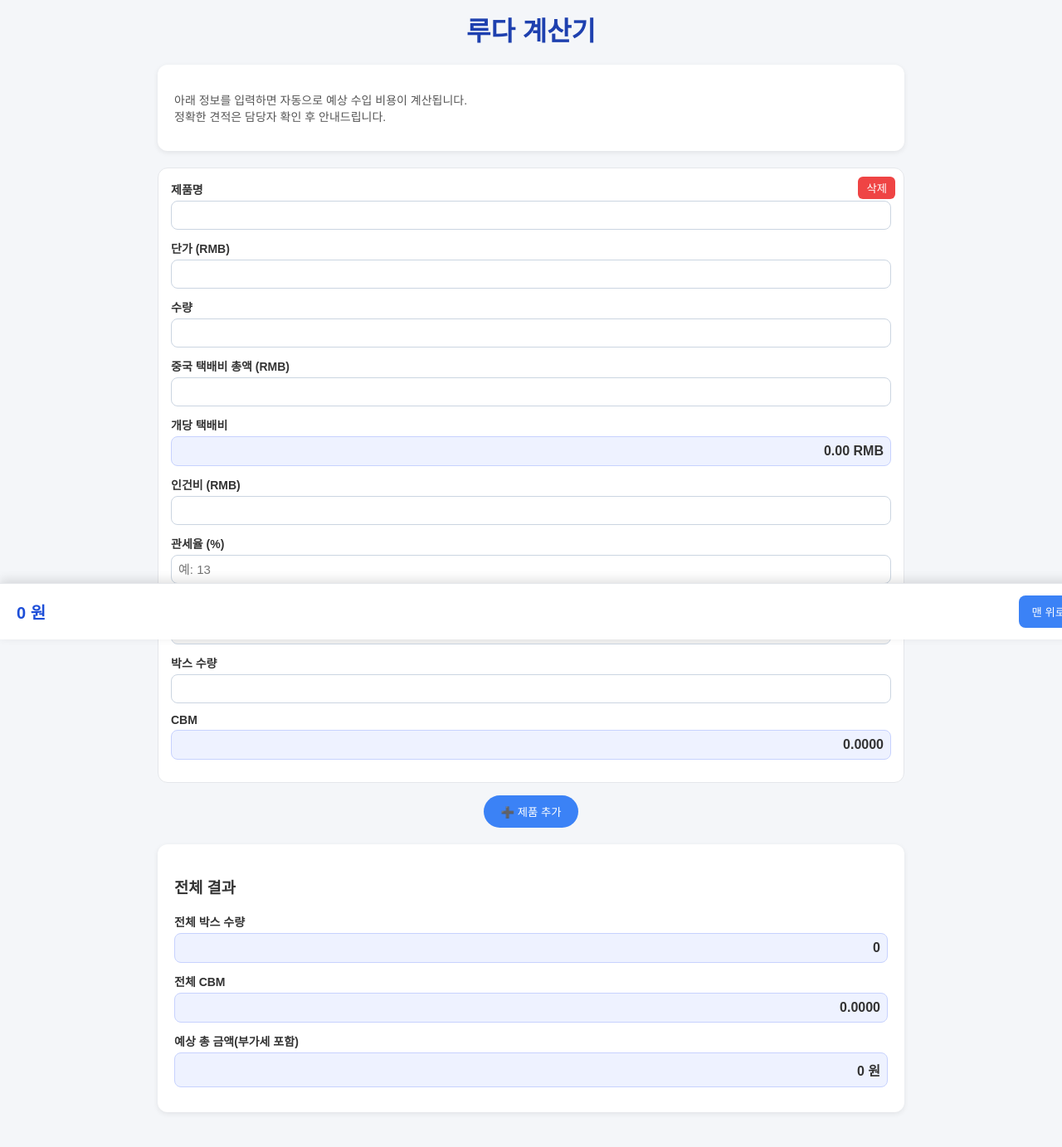
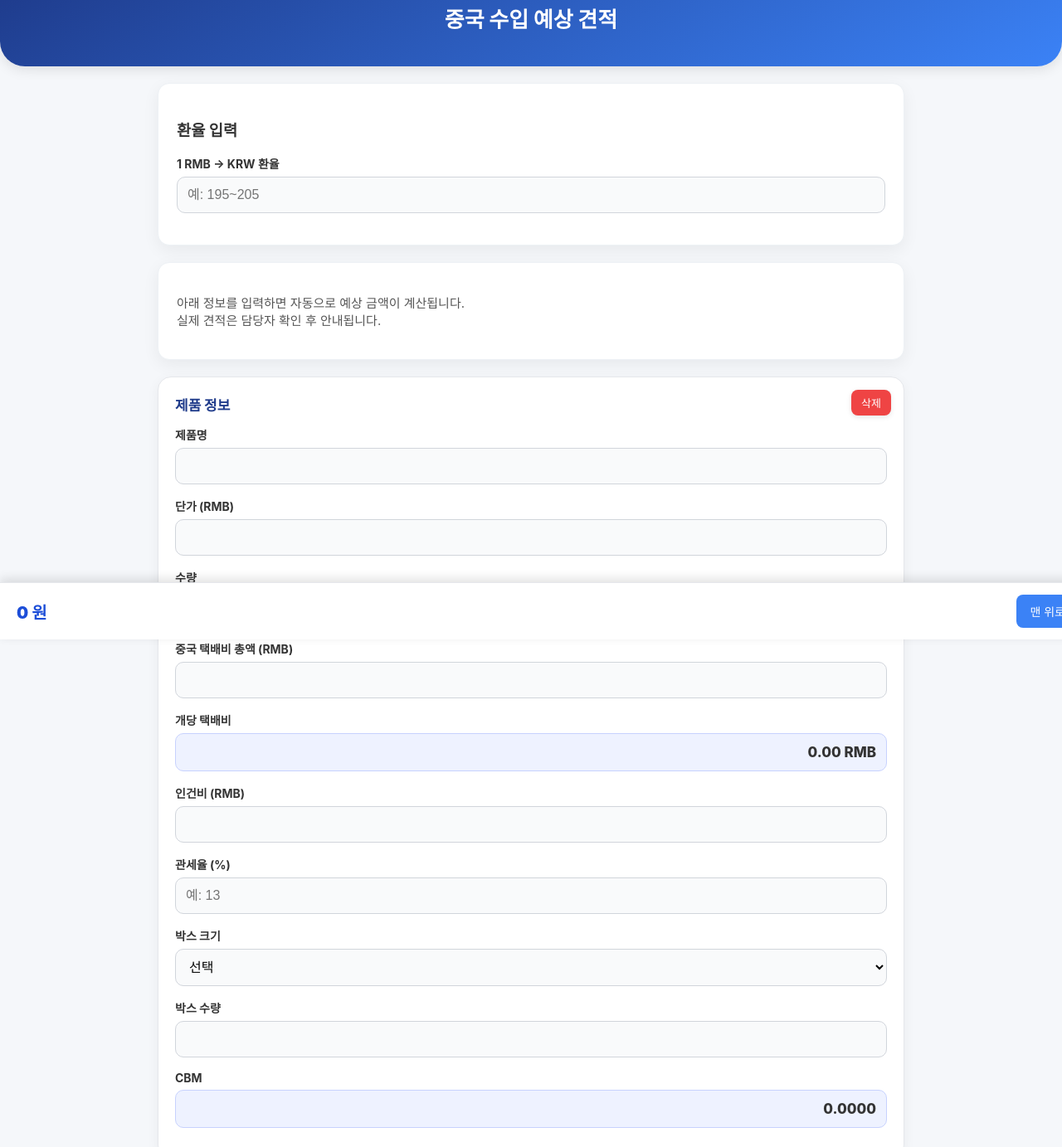
Before and after one commit to oruda728/ruda-calc, a plain HTML site: page index.html in a window 1280 px wide. Shown: the part 29-1412 px from the top of the page at 83% size. Drawn offline with Linux system fonts and the light colour scheme.

Commit message:
Add files via upload

```diff
--- a/index.html
+++ b/index.html
@@ -2,129 +2,12 @@
 <html lang="ko">
 <head>
 <meta charset="UTF-8" />
-<meta name="viewport" content="width=device-width, initial-scale=1.0">
-<title>루다 계산기</title>
+<title>중국 수입 예상 견적 (고객용)</title>
+<meta name="viewport" content="width=device-width, initial-scale=1.0"/>
 
+<!-- PWA 연결 -->
 <link rel="manifest" href="manifest.json">
 <meta name="theme-color" content="#1e3a8a">
-
-<style>
-body {
-  font-family: Arial, sans-serif;
-  background:#f4f6f9;
-  max-width:900px;
-  margin:0 auto;
-  padding:20px;
-  color:#333;
-  padding-bottom:120px;
-}
-
-h1 {
-  text-align:center;
-  margin-bottom:20px;
-  color:#1e40af;
-}
-
-.card {
-  background:#fff;
-  padding:18px 20px;
-  border-radius:12px;
-  box-shadow:0 2px 6px rgba(0,0,0,0.08);
-  margin-bottom:20px;
-}
-
-.form-item {
-  display:flex;
-  flex-direction:column;
-  margin-bottom:12px;
-}
-
-label {
-  font-size:14px;
-  font-weight:600;
-  margin-bottom:4px;
-}
-
-input, select {
-  padding:8px;
-  border-radius:8px;
-  border:1px solid #cbd5e1;
-  font-size:15px;
-}
-
-.highlight {
-  background:#eef2ff;
-  padding:8px;
-  border-radius:8px;
-  text-align:right;
-  font-weight:bold;
-  border:1px solid #c7d2fe;
-}
-
-.btn {
-  padding:10px 20px;
-  background:#3b82f6;
-  color:#fff;
-  border:none;
-  border-radius:25px;
-  cursor:pointer;
-  display:block;
-  margin:0 auto;
-}
-
-.product-card {
-  border:1px solid #e5e7eb;
-  border-radius:12px;
-  padding:15px;
-  margin-bottom:15px;
-  background:#fff;
-  position:relative;
-}
-
-/* 삭제 버튼 */
-.remove-btn {
-  position:absolute;
-  top:10px;
-  right:10px;
-  background:#ef4444;
-  color:white;
-  border:none;
-  padding:4px 10px;
-  border-radius:6px;
-  cursor:pointer;
-}
-
-/* 플로팅 합계 바 */
-.floating-bar {
-  position: fixed;
-  bottom: 0;
-  left: 0;
-  width: 100%;
-  background: white;
-  padding: 14px 20px;
-  box-shadow: 0 -4px 12px rgba(0,0,0,0.12);
-  border-top: 1px solid #e5e7eb;
-  display: flex;
-  justify-content: space-between;
-  align-items: center;
-  z-index: 9999;
-}
-
-.floating-price {
-  font-size: 20px;
-  font-weight: 800;
-  color:#1d4ed8;
-}
-
-.floating-btn {
-  padding: 10px 16px;
-  background: #3b82f6;
-  color: white;
-  border-radius: 8px;
-  border:none;
-}
-
-</style>
 
 <script>
 if ("serviceWorker" in navigator) {
@@ -134,26 +17,214 @@ if ("serviceWorker" in navigator) {
 }
 </script>
 
+<style>
+/* ---------- 글로벌 ---------- */
+body {
+  font-family: 'Inter','Pretendard',Arial,sans-serif;
+  background:#f5f7fa;
+  margin:0;
+  padding-bottom:90px;
+  color:#333;
+}
+
+/* ---------- 헤더 ---------- */
+.header {
+  background: linear-gradient(150deg,#1e3a8a,#3b82f6);
+  color:white;
+  padding:32px 20px 40px;
+  text-align:center;
+  border-bottom-left-radius:30px;
+  border-bottom-right-radius:30px;
+  box-shadow:0 4px 15px rgba(0,0,0,0.1);
+}
+.header h1 { margin:0; font-size:26px; font-weight:800; }
+
+/* ---------- 컨테이너 ---------- */
+.wrapper {
+  max-width:900px;
+  margin:0 auto;
+  padding:20px;
+}
+
+/* ---------- 카드 ---------- */
+.card {
+  background:#fff;
+  padding:22px;
+  border-radius:14px;
+  box-shadow:0 6px 20px rgba(0,0,0,0.06);
+  margin-bottom:20px;
+  border:1px solid #edf1f5;
+}
+
+/* ---------- 폼 입력 ---------- */
+.form-item {
+  display:flex;
+  flex-direction:column;
+  margin-bottom:16px;
+}
+label {
+  font-size:14px;
+  font-weight:700;
+  margin-bottom:6px;
+}
+input, select {
+  padding:12px;
+  border-radius:10px;
+  border:1px solid #d1d5db;
+  background:#f9fafb;
+  font-size:16px;
+}
+input:focus, select:focus {
+  border-color:#3b82f6;
+  background:#fff;
+  outline:none;
+  box-shadow:0 0 0 3px rgba(59,130,246,0.2);
+}
+
+/* ---------- 하이라이트 ---------- */
+.highlight {
+  padding:12px;
+  background:#eef2ff;
+  border-radius:10px;
+  text-align:right;
+  font-weight:800;
+  border:1px solid #c7d2fe;
+  font-size:17px;
+}
+
+/* ---------- 제품 카드 ---------- */
+.product-card {
+  position:relative;
+  background:#fff;
+  padding:20px;
+  border-radius:16px;
+  border:1px solid #e5e7eb;
+  box-shadow:0 4px 15px rgba(0,0,0,0.05);
+  margin-bottom:20px;
+}
+.product-card h3 {
+  margin:0 0 14px;
+  font-size:17px;
+  font-weight:800;
+  color:#1e3a8a;
+}
+
+.remove-btn {
+  position:absolute;
+  top:15px;
+  right:15px;
+  background:#ef4444;
+  color:white;
+  border:none;
+  padding:6px 12px;
+  border-radius:8px;
+  cursor:pointer;
+  font-size:13px;
+  box-shadow:0 2px 6px rgba(0,0,0,0.1);
+}
+
+.btn {
+  padding:14px 28px;
+  background:linear-gradient(135deg,#2563eb,#3b82f6);
+  color:white;
+  border:none;
+  border-radius:30px;
+  cursor:pointer;
+  font-size:16px;
+  font-weight:700;
+  box-shadow:0 5px 14px rgba(59,130,246,0.3);
+}
+
+.result-big {
+  font-size:26px;
+  font-weight:900;
+  color:#1d4ed8;
+  text-align:right;
+  padding:16px;
+  border-radius:12px;
+  background:#eef2ff;
+  border:1px solid #c7d2fe;
+}
+
+.floating-bar {
+  position:fixed;
+  bottom:0;
+  left:0;
+  width:100%;
+  background:#ffffff;
+  padding:14px 20px;
+  box-shadow:0 -4px 12px rgba(0,0,0,0.12);
+  border-top:1px solid #e5e7eb;
+  display:flex;
+  justify-content:space-between;
+  align-items:center;
+  z-index:9999;
+}
+.floating-price {
+  font-size:20px;
+  font-weight:900;
+  color:#1d4ed8;
+}
+.floating-btn {
+  padding:10px 16px;
+  font-size:14px;
+  border:none;
+  border-radius:8px;
+  background:#3b82f6;
+  color:white;
+}
+
+/* ---------- 카카오톡 버튼 ---------- */
+.kakao-btn {
+  width:100%;
+  padding:18px;
+  border:none;
+  border-radius:12px;
+  background:#FEE500;
+  color:#000;
+  font-size:18px;
+  font-weight:800;
+  box-shadow:0 4px 10px rgba(0,0,0,0.12);
+  margin:30px 0 60px;
+  cursor:pointer;
+}
+</style>
 </head>
 <body>
 
-<h1>루다 계산기</h1>
+<!-- HEADER -->
+<div class="header">
+  <h1>중국 수입 예상 견적</h1>
+</div>
+
+<div class="wrapper">
+
+<!-- 환율 입력 -->
+<div class="card">
+  <h3>환율 입력</h3>
+  <div class="form-item">
+    <label>1 RMB → KRW 환율</label>
+    <input type="number" id="exchangeRate" placeholder="예: 195~205">
+  </div>
+</div>
 
 <div class="card">
-  <p style="font-size:14px; color:#555;">
-    아래 정보를 입력하면 자동으로 예상 수입 비용이 계산됩니다.<br>
-    정확한 견적은 담당자 확인 후 안내드립니다.
+  <p style="color:#555; font-size:15px;">
+    아래 정보를 입력하면 자동으로 예상 금액이 계산됩니다.<br>
+    실제 견적은 담당자 확인 후 안내됩니다.
   </p>
 </div>
 
+<!-- 제품 목록 -->
 <div id="productContainer"></div>
 
-<div style="text-align:center; margin-bottom:20px;">
+<div style="text-align:center;margin-bottom:20px;">
   <button id="addProductBtn" class="btn">➕ 제품 추가</button>
 </div>
 
+<!-- 전체 결과 -->
 <div class="card">
-  <h3>전체 결과</h3>
+  <h3 style="color:#1e3a8a;">전체 결과</h3>
 
   <div class="form-item">
     <label>전체 박스 수량</label>
@@ -167,20 +238,30 @@ if ("serviceWorker" in navigator) {
 
   <div class="form-item">
     <label>예상 총 금액(부가세 포함)</label>
-    <div id="finalTotal" class="highlight">0 원</div>
+    <div id="finalTotal" class="result-big">0 원</div>
   </div>
 </div>
 
-<!-- 플로팅 바 -->
+<!-- 📩 카카오톡 견적 보내기 버튼 (페이지 가장 하단 추가) -->
+<button class="kakao-btn" onclick="sendKakao()">📩 카카오톡으로 견적 보내기</button>
+
+</div> <!-- wrapper 종료 -->
+
+
+<!-- 플로팅 합계 바 -->
 <div class="floating-bar">
   <div class="floating-price" id="floatPrice">0 원</div>
   <button class="floating-btn" onclick="scrollToTop()">맨 위로</button>
 </div>
 
+
+
+<!-- 제품 템플릿 -->
 <template id="productTemplate">
   <div class="product-card">
+    <button class="remove-btn">삭제</button>
 
-    <button class="remove-btn">삭제</button>
+    <h3>제품 정보</h3>
 
     <div class="form-item">
       <label>제품명</label>
@@ -240,10 +321,12 @@ if ("serviceWorker" in navigator) {
   </div>
 </template>
 
+
+
+
 <script>
-// 관리자 고정값
-const rate = 200;
-const co2 = rate * 220;
+/* 관리자 고정값 */
+const co2 = 200 * 220;
 const customsFee = 33000;
 const blFee = 22000;
 const logistics = 110000;
@@ -251,12 +334,23 @@ const logistics = 110000;
 const container = document.getElementById("productContainer");
 const template = document.getElementById("productTemplate");
 
-/* 자동 저장 */
+
+/* ---------- 환율 불러오기 ---------- */
+function getRate() {
+  const v = parseFloat(document.getElementById("exchangeRate").value);
+  return v > 0 ? v : 200;
+}
+
+
+/* ---------- 데이터 저장 ---------- */
 function saveData() {
-  const data = [];
+  const arr = {
+    rate: document.getElementById("exchangeRate").value,
+    products: []
+  };
 
   document.querySelectorAll(".product-card").forEach(card => {
-    data.push({
+    arr.products.push({
       name: card.querySelector(".p-name").value,
       price: card.querySelector(".p-price").value,
       qty: card.querySelector(".p-qty").value,
@@ -268,48 +362,56 @@ function saveData() {
     });
   });
 
-  localStorage.setItem("importEstimatorData", JSON.stringify(data));
+  localStorage.setItem("importEstimatorData", JSON.stringify(arr));
 }
 
-/* 불러오기 */
+
+/* ---------- 데이터 불러오기 ---------- */
 function loadData() {
   const saved = localStorage.getItem("importEstimatorData");
   if (!saved) return;
 
   const data = JSON.parse(saved);
 
-  document.querySelectorAll(".product-card").forEach(c => c.remove());
+  document.getElementById("exchangeRate").value = data.rate || "";
 
-  data.forEach(v => addProduct(v));
+  document.querySelectorAll(".product-card").forEach(x => x.remove());
+
+  data.products.forEach(item => {
+    const node = template.content.cloneNode(true);
+    container.appendChild(node);
+    const card = container.lastElementChild;
+
+    card.querySelector(".p-name").value = item.name;
+    card.querySelector(".p-price").value = item.price;
+    card.querySelector(".p-qty").value = item.qty;
+    card.querySelector(".p-delivery").value = item.delivery;
+    card.querySelector(".p-labor").value = item.labor;
+    card.querySelector(".p-duty").value = item.duty;
+    card.querySelector(".p-box").value = item.boxType;
+    card.querySelector(".p-boxcount").value = item.boxCount;
+  });
 }
 
-/* 제품 추가 */
-function addProduct(data={}) {
-  const clone = template.content.cloneNode(true);
-  container.appendChild(clone);
 
-  const card = container.lastElementChild;
-
-  card.querySelector(".p-name").value = data.name || "";
-  card.querySelector(".p-price").value = data.price || "";
-  card.querySelector(".p-qty").value = data.qty || "";
-  card.querySelector(".p-delivery").value = data.delivery || "";
-  card.querySelector(".p-labor").value = data.labor || "";
-  card.querySelector(".p-duty").value = data.duty || "";
-  card.querySelector(".p-box").value = data.boxType || "";
-  card.querySelector(".p-boxcount").value = data.boxCount || "";
-
+/* ---------- 제품 추가 ---------- */
+function addProduct() {
+  const node = template.content.cloneNode(true);
+  container.appendChild(node);
   calc();
+  saveData();
 }
 
-/* 최종 계산 */
+
+/* ---------- 계산 ---------- */
 function calc() {
+  const rate = getRate();
+
   let totalCBM = 0;
   let totalBoxes = 0;
   let finalTotal = 0;
 
   document.querySelectorAll(".product-card").forEach(card => {
-
     const price = parseFloat(card.querySelector(".p-price").value) || 0;
     const qty = parseFloat(card.querySelector(".p-qty").value) || 0;
     const del = parseFloat(card.querySelector(".p-delivery").value) || 0;
@@ -319,42 +421,32 @@ function calc() {
     const boxType = card.querySelector(".p-box").value;
     const boxCount = parseFloat(card.querySelector(".p-boxcount").value) || 0;
 
-    /* 개당 택배비 */
     const delUnit = qty > 0 ? del / qty : 0;
-    card.querySelector(".p-delivery-unit").textContent = delUnit.toFixed(2) + " RMB";
+    card.querySelector(".p-delivery-unit").textContent = delUnit.toFixed(2)+" RMB";
 
-    /* 박스비 */
-    const boxPrice = { large: 13, medium: 11, small: 9 }[boxType] || 0;
+    const boxPrice = { large:13, medium:11, small:9 }[boxType] || 0;
     const boxPerUnit = qty > 0 ? (boxPrice * boxCount) / qty : 0;
 
-    /* CBM */
-    let preset = {
-      large: { l:64,w:43,h:48 },
-      medium:{ l:53,w:35,h:43 },
-      small:{ l:45,w:35,h:37 }
+    const preset = {
+      large:{l:64,w:43,h:48},
+      medium:{l:53,w:35,h:43},
+      small:{l:45,w:35,h:37}
     }[boxType];
 
-    let cbm = preset ? (preset.l * preset.w * preset.h) / 1_000_000 * boxCount : 0;
+    let cbm = preset ? (preset.l*preset.w*preset.h)/1_000_000*boxCount : 0;
     card.querySelector(".p-cbm").textContent = cbm.toFixed(4);
 
     totalCBM += cbm;
     totalBoxes += boxCount;
 
-    /* 원가 */
     const rmbTotal = (price + labor + delUnit + boxPerUnit) * qty;
     const krwBase = rmbTotal * rate;
-
-    /* 관세 */
     const duty = krwBase * (dutyRate / 100);
 
-    /* 물류비 */
-    const logisticsShare = totalCBM > 0 ? (cbm / totalCBM) * (totalCBM * logistics) : 0;
+    const logisticsShare = totalCBM ? (cbm/totalCBM)*(totalCBM*logistics) : 0;
+    const baseTotal = co2 + customsFee + blFee;
+    const baseShare = totalCBM ? (cbm/totalCBM)*baseTotal : 0;
 
-    /* 기본비용 */
-    const baseTotal = co2 + customsFee + blFee;
-    const baseShare = totalCBM > 0 ? (cbm / totalCBM) * baseTotal : 0;
-
-    /* 단가 / 0.9 → 수수료 포함 */
     const unitCost = (krwBase + duty + logisticsShare + baseShare) / (qty || 1);
     const finalUnit = unitCost / 0.9;
 
@@ -364,34 +456,103 @@ function calc() {
   document.getElementById("totalCBM").textContent = totalCBM.toFixed(4);
   document.getElementById("totalBoxes").textContent = totalBoxes;
   document.getElementById("finalTotal").textContent =
-      Math.round(finalTotal / 100) * 100 + " 원";
+      (Math.round(finalTotal/100)*100) + " 원";
 
   updateFloatingBar();
 }
 
-/* 플로팅 업데이트 */
+
+/* ---------- 플로팅바 업데이트 ---------- */
 function updateFloatingBar() {
   document.getElementById("floatPrice").textContent =
-    document.getElementById("finalTotal").textContent;
+      document.getElementById("finalTotal").textContent;
 }
 
-/* 맨 위로 */
-function scrollToTop() {
-  window.scrollTo({ top: 0, behavior: 'smooth' });
+
+/* ---------- 카카오톡 견적 보내기 ---------- */
+function sendKakao() {
+  let text = "📦 중국 수입 예상 견적\n\n";
+
+  const rate = getRate();
+  text += `환율: ${rate}원\n\n`;
+
+  document.querySelectorAll(".product-card").forEach((card, idx) => {
+    const name = card.querySelector(".p-name").value || "미입력";
+    const price = card.querySelector(".p-price").value || 0;
+    const qty = card.querySelector(".p-qty").value || 0;
+    const del = card.querySelector(".p-delivery").value || 0;
+    const labor = card.querySelector(".p-labor").value || 0;
+    const duty = card.querySelector(".p-duty").value || 0;
+    const box = card.querySelector(".p-box").value || "";
+    const boxcount = card.querySelector(".p-boxcount").value || 0;
+    const cbm = card.querySelector(".p-cbm").textContent || "0.0000";
+
+    text += `🔹 제품 ${idx + 1}\n`;
+    text += `제품명: ${name}\n`;
+    text += `단가: ${price} RMB\n`;
+    text += `수량: ${qty}\n`;
+    text += `중국택배비: ${del} RMB\n`;
+    text += `인건비: ${labor} RMB\n`;
+    text += `관세율: ${duty}%\n`;
+    text += `박스: ${box} / ${boxcount}개\n`;
+    text += `CBM: ${cbm}\n\n`;
+  });
+
+  const totalBoxes = document.getElementById("totalBoxes").textContent;
+  const totalCBM = document.getElementById("totalCBM").textContent;
+  const finalTotal = document.getElementById("finalTotal").textContent;
+
+  text += "📦 전체 요약\n";
+  text += `전체 박스: ${totalBoxes}개\n`;
+  text += `전체 CBM: ${totalCBM}\n`;
+  text += `총 예상금액: ${finalTotal}\n\n`;
+  text += "※ 실제 금액은 세관검사/중량/부피에 따라 변동될 수 있습니다.";
+
+  const encoded = encodeURIComponent(text);
+
+  // 모바일 카카오톡 링크
+  const kakaoURL = `kakaolink://send?text=${encoded}`;
+
+  // PC 대비 처리
+  if (/Android|iPhone|iPad/i.test(navigator.userAgent)) {
+    window.location.href = kakaoURL;
+  } else {
+    alert("카카오톡은 모바일에서만 자동 전송됩니다.\n메시지가 클립보드에 복사됩니다.");
+    navigator.clipboard.writeText(text);
+  }
 }
 
-/* 이벤트 */
-document.getElementById("addProductBtn").onclick = () => addProduct();
+
+
+/* ---------- 이벤트 ---------- */
+document.getElementById("addProductBtn").onclick = addProduct;
 
 document.body.addEventListener("input", () => {
   calc();
   saveData();
 });
 
-/* 최초 실행 */
-addProduct();
+container.addEventListener("click",(e)=>{
+  if(e.target.classList.contains("remove-btn")){
+    if(document.querySelectorAll(".product-card").length <= 1){
+      alert("최소 1개 제품이 필요합니다.");
+      return;
+    }
+    e.target.closest(".product-card").remove();
+    calc();
+    saveData();
+  }
+});
+
+
+/* ---------- 실행 ---------- */
 loadData();
-calc();
+if(document.querySelectorAll(".product-card").length === 0){
+  addProduct();
+} else {
+  calc();
+}
+
 </script>
 
 </body>
```
